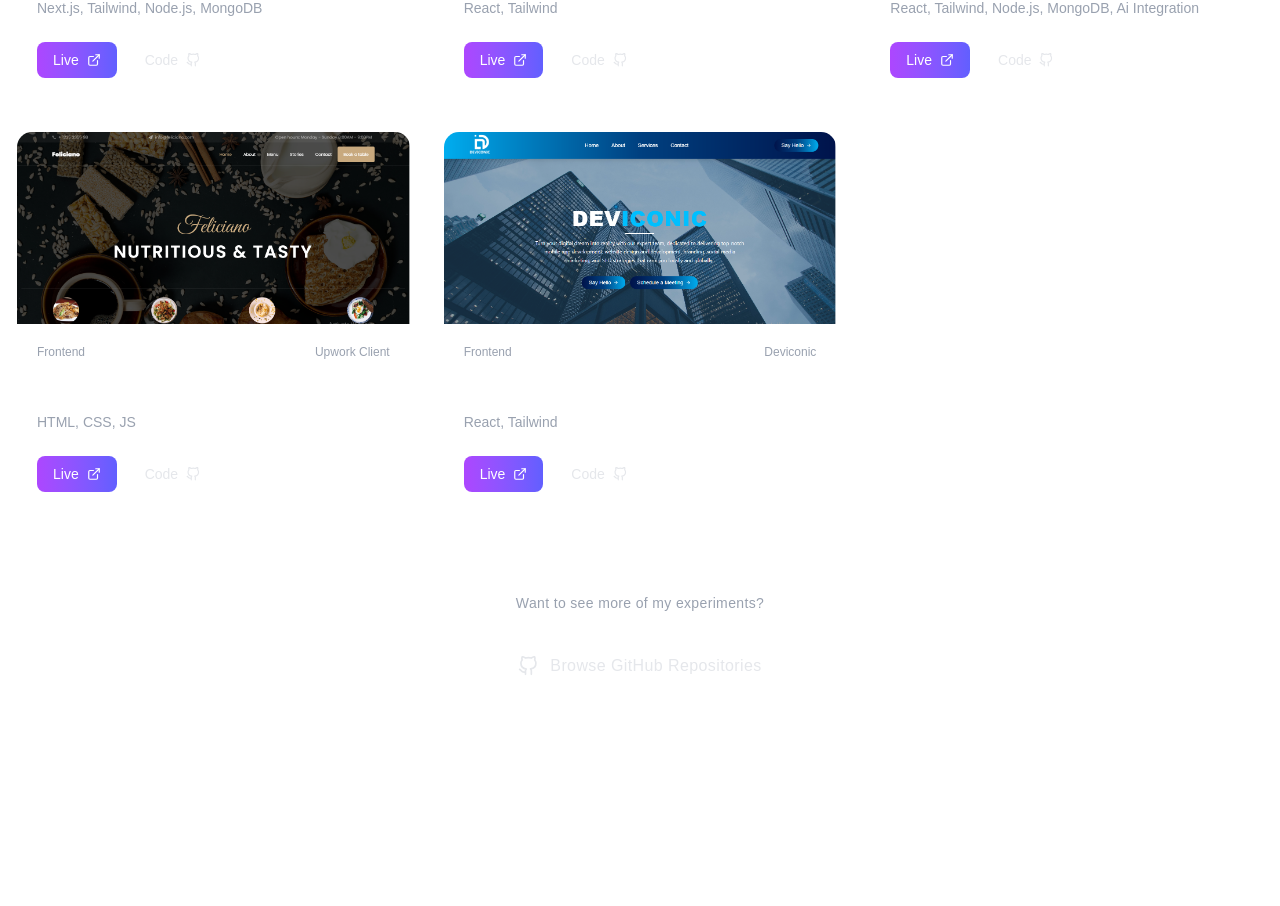
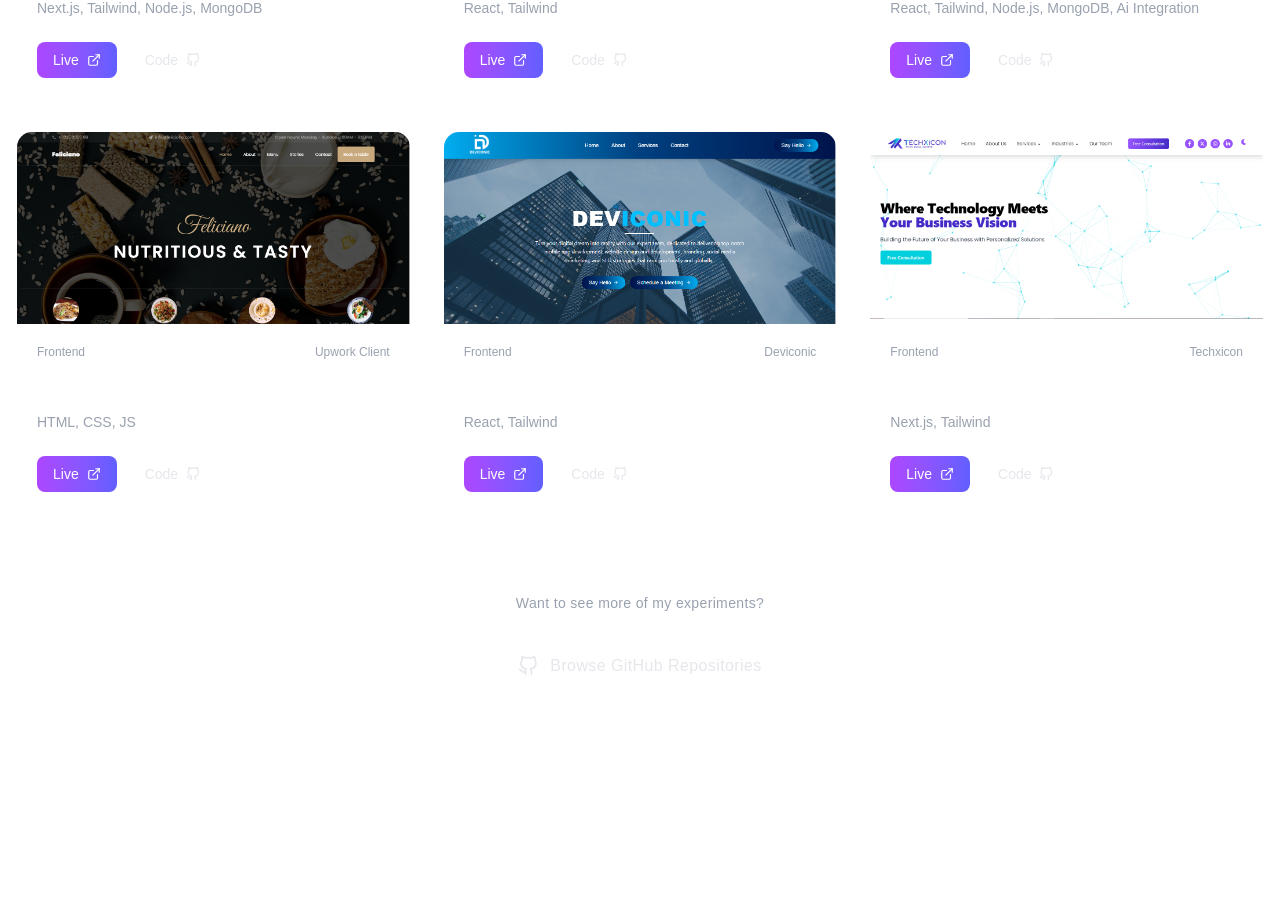
Before and after one commit to Asmakhokhar/AsmaK.Web, a Next.js app: page / in a window 1280 px wide. Shown: the part 4315-5221 px from the top of the page. Built offline with nearby package versions, Linux system fonts and the light colour scheme; no server answers.

Commit message:
added project card

```diff
--- a/src/app/Components/ProjectsSection.js
+++ b/src/app/Components/ProjectsSection.js
@@ -45,7 +45,7 @@ const projects = [
     stack: "HTML, CSS, JS",
     image: "./res.PNG",
     live: "https://feliciano-restaurant-website.vercel.app/",
-    github: "#",
+    github: "https://github.com/Asmakhokhar/Feliciano-Restaurant-Website",
   },
   {
     id: 5,
@@ -56,6 +56,16 @@ const projects = [
     image: "./dev.PNG",
     live: "https://www.deviconic.com/",
     github: "#",
+  },
+  {
+    id: 6,
+    title: "Techxicon Company Website",
+    category: "Frontend",
+    company: "Techxicon",
+    stack: "Next.js, Tailwind",
+    image: "./tx.PNG",
+    live: "https://glowing-octo-system-wio1.vercel.app/",
+    github: "https://github.com/Asmakhokhar/Tech-website",
   },
 ];
 
```
Also changed, not shown: public/tx.PNG (added).
